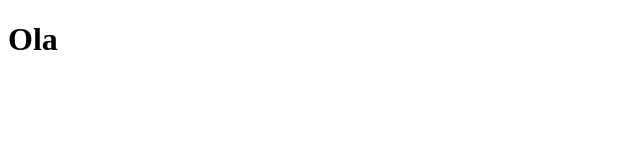
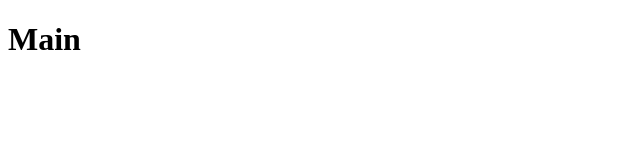
Before and after one commit to MayconnW/softplan-front-challenge, a React (Create React App) app: page / in a window 1280 px wide. Shown: the top 160 px of the page, without its empty margins (0-640 px from the left). Built offline with nearby package versions, Linux system fonts and the light colour scheme.

Commit message:
Routes setup

```diff
--- a/src/App.tsx
+++ b/src/App.tsx
@@ -1,10 +1,17 @@
 import dotenv from 'dotenv';
 import React from 'react';
+import { Router } from 'react-router-dom';
+import Routes from 'routes';
+import history from 'services/history';
 
 dotenv.config();
 
 const App: React.FC = () => {
-  return <h1>Ola</h1>;
+  return (
+    <Router history={history}>
+      <Routes />
+    </Router>
+  );
 };
 
 export default App;
--- /dev/null
+++ b/src/pages/Main/index.tsx
@@ -0,0 +1,7 @@
+import React from 'react';
+
+const Main: React.FC = () => {
+  return <h1>Main</h1>;
+};
+
+export default Main;
--- /dev/null
+++ b/src/routes/Route.tsx
@@ -0,0 +1,15 @@
+import React from 'react';
+import {
+  RouteProps as DefaultRouteProps,
+  Route as DefaultRoute,
+} from 'react-router-dom';
+
+interface RouteProps extends DefaultRouteProps {
+  component: React.ComponentType;
+}
+
+const Route: React.FC<RouteProps> = ({ component: Component, ...rest }) => {
+  return <DefaultRoute {...rest} render={() => <Component />} />;
+};
+
+export default Route;
--- /dev/null
+++ b/src/routes/index.tsx
@@ -0,0 +1,14 @@
+import React from 'react';
+import { Switch } from 'react-router-dom';
+
+import Main from 'pages/Main';
+
+import Route from './Route';
+
+const Routes: React.FC = () => (
+  <Switch>
+    <Route path="/" component={Main} />
+  </Switch>
+);
+
+export default Routes;
--- /dev/null
+++ b/src/services/history.ts
@@ -0,0 +1,5 @@
+import { createBrowserHistory } from 'history';
+
+const history = createBrowserHistory();
+
+export default history;
```
